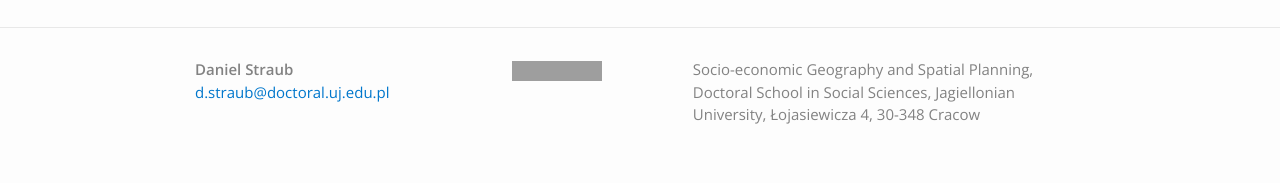
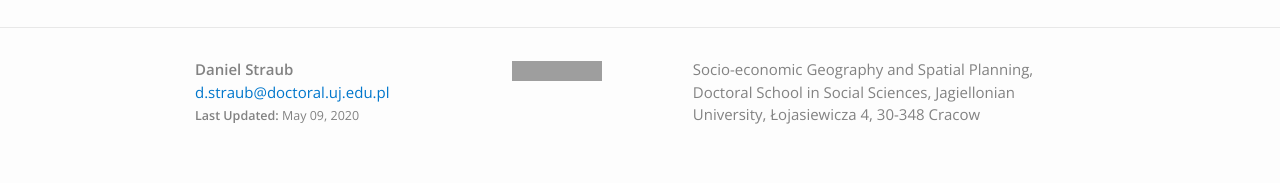
Before and after one commit to tracetheheat/tracetheheat.github.io, a Jekyll site: the page built from index.html, in a window 1280 px wide. Shown: the part 733-916 px from the top of the page. Built offline with Jekyll 4.4.1, drawn with Linux system fonts in a browser that asks for light colours; grey boxes are pictures that could not be loaded.

Commit message:
lastuptd

```diff
--- a/_includes/footer.html
+++ b/_includes/footer.html
@@ -10,6 +10,7 @@
           <li><strong>{{ site.title }}</strong></li>
 
           <li><a href="mailto:{{ site.email }}">{{ site.email }}</a></li>
+          <small><b>Last Updated:</b> {{'now' | date: "%h %d, %Y"}}</small>
         </ul>
       </div>
 
```
